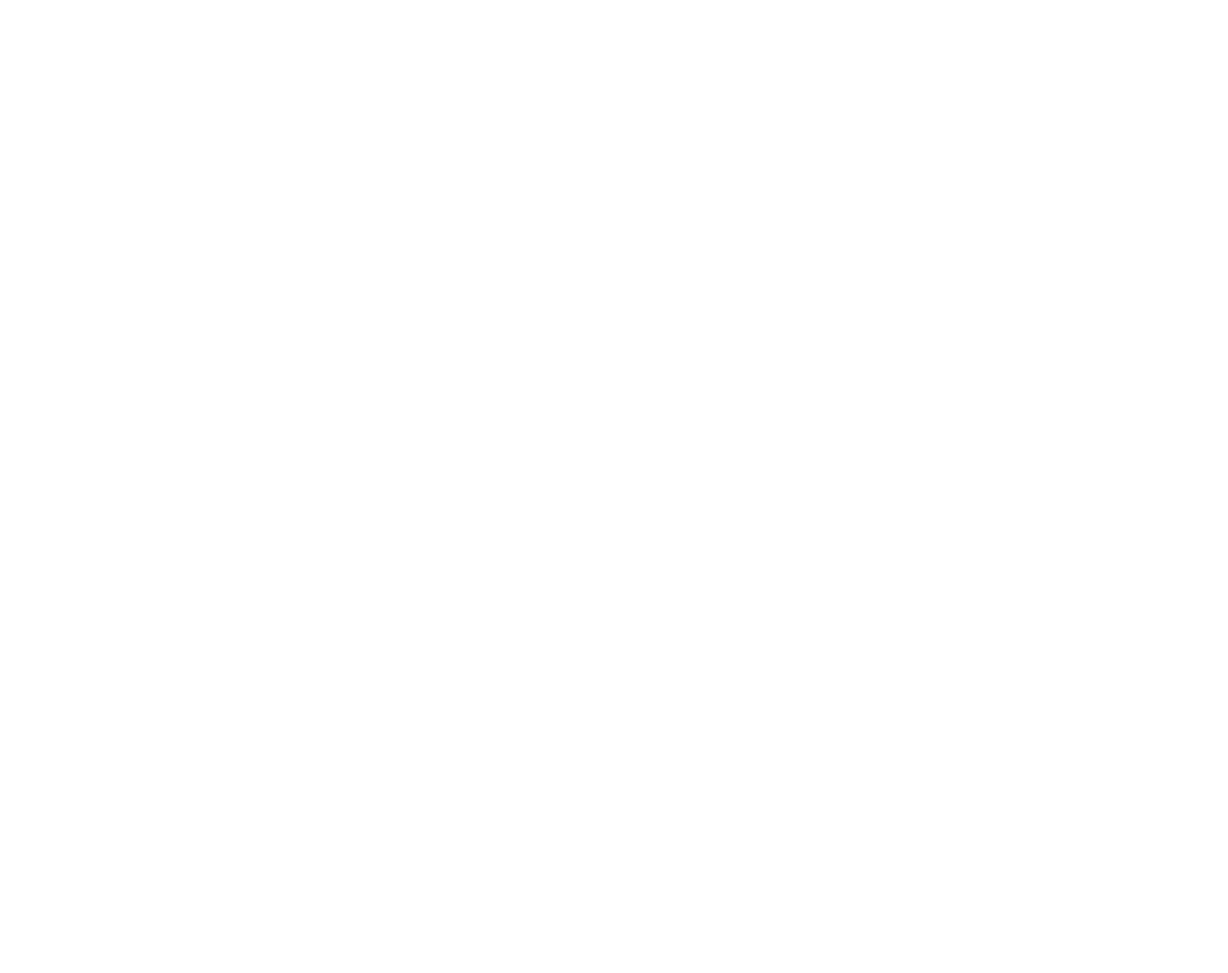
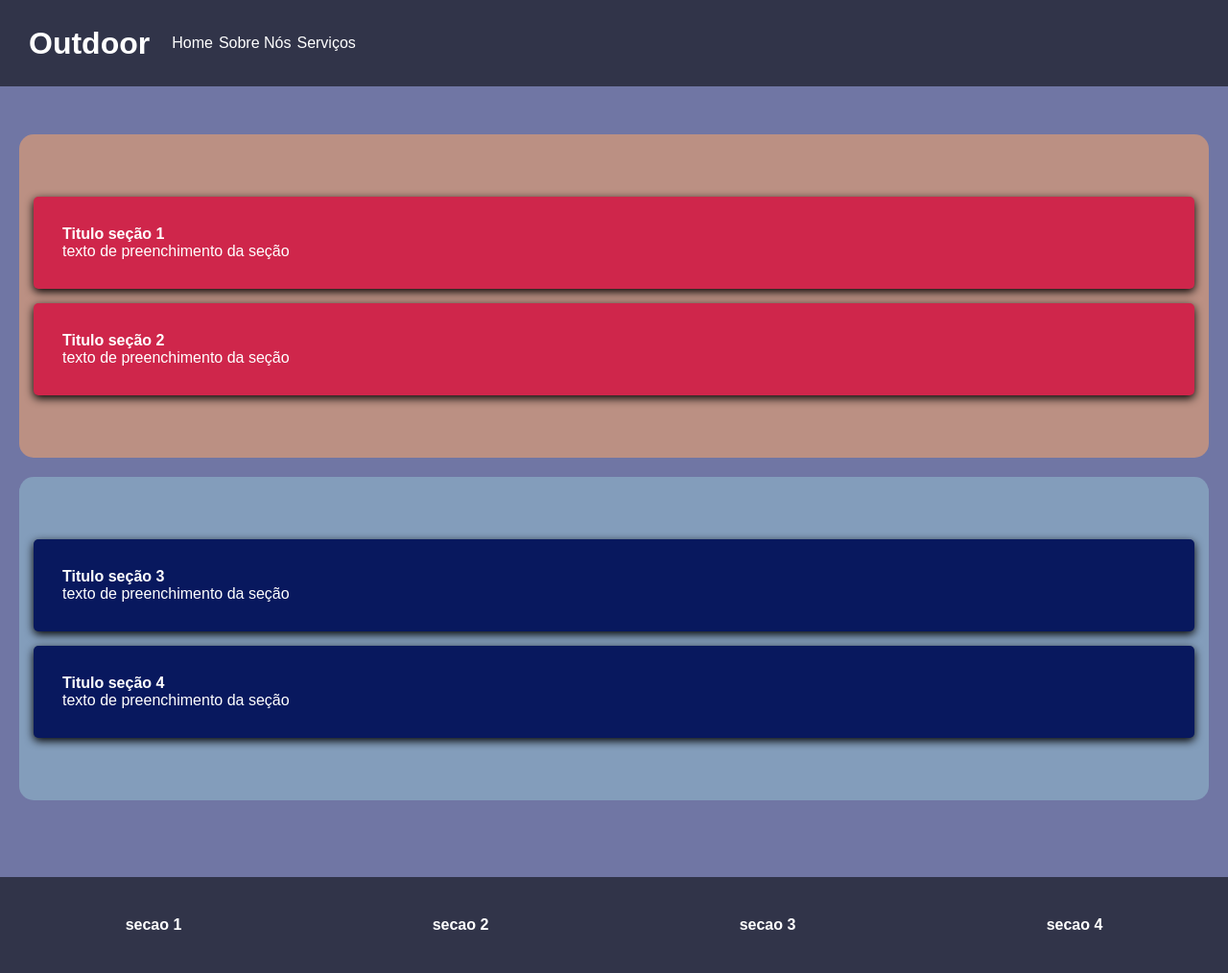
Before and after one commit to MRA-Web/outdoor, a plain HTML site: page site/about-us/index.html in a window 1280 px wide. Shown: the whole page at 96% size. Before the commit the page ends 800 px from the top, so only its background shows below. Drawn offline with Linux system fonts and the light colour scheme.

Commit message:
Ela une o mar. Com o meu olhar. Ela só precisa existir. Pra me completar -- links y links

```diff
--- a/site/about-us/index.html
+++ b/site/about-us/index.html
@@ -1,13 +1,103 @@
-<!doctype html>
+<!DOCTYPE html>
 <html lang="en">
+<head>
+    <meta charset="UTF-8">
+    <meta name="viewport" content="width=device-width, initial-scale=1.0">
+    <link rel="stylesheet" href="/site/about-us/style.css">
+    <link rel="stylesheet" href="/site/style.css">
+    <title>Outdoor</title>
+</head>
 
+<body>
 
+    <header>
 
+        <a href="#" class="logo">
+            <h1>
+                Outdoor
+            </h1>
+        </a>
 
+        <nav class="barra-navegacao">
 
+            <ul>
+                <li><a href="#">Home</a></li>
+                <li><a href="#">Sobre Nós</a></li>
+                <li><a href="#">Serviços</a></li>
+            </ul>
 
+        </nav>
 
+    </header>
 
+    <main>
+        <!-- Seção principal (contém todas) -->
+        <section class="main-section-container">
 
+            <!-- seção média 1 (contém outras) -->
+            <section class="medium-container-1">
 
+                <!-- seção menor (filha) -->
+                <section class="section-child">
+                    <h1>Titulo seção 1</h1>
+
+                    <p>texto de preenchimento da seção</p>
+
+                </section>
+
+                <!-- seção menor (filha) -->
+                <section class="section-child">
+                    <h1>Titulo seção 2</h1>
+
+                    <p>texto de preenchimento da seção</p>
+
+                </section>
+
+            </section>
+
+            <!-- seção média 2 (contém outras) -->
+            <section class="medium-container-2">
+
+                <!-- seção menor (filha) -->
+                <section class="section-child">
+                    <h1>Titulo seção 3</h1>
+
+                    <p>texto de preenchimento da seção</p>
+
+                </section>
+
+                <!-- seção menor (filha) -->
+                <section class="section-child">
+                    <h1>Titulo seção 4</h1>
+
+                    <p>texto de preenchimento da seção</p>
+
+                </section>
+
+            </section>
+
+        </section>
+    </main>
+
+    <footer>
+        <section class="footer-section-container">
+            <section>
+                <h4>secao 1</h4>
+            </section>
+
+            <section>
+                <h4>secao 2</h4>
+            </section>
+
+            <section>
+                <h4>secao 3</h4>
+            </section>
+
+            <section>
+                <h4>secao 4</h4>
+            </section>
+        </section>
+    </footer>
+
+</body>
 </html>
```
Also changed, not shown: site/index.html (+5 -23 lines), site/about-us/style.css (added).
